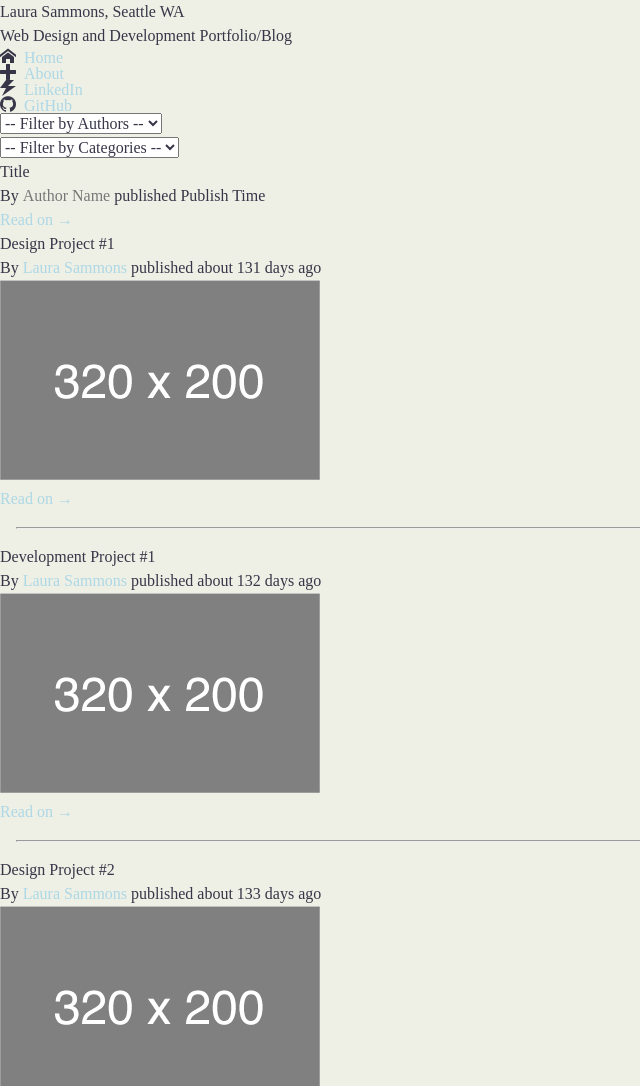
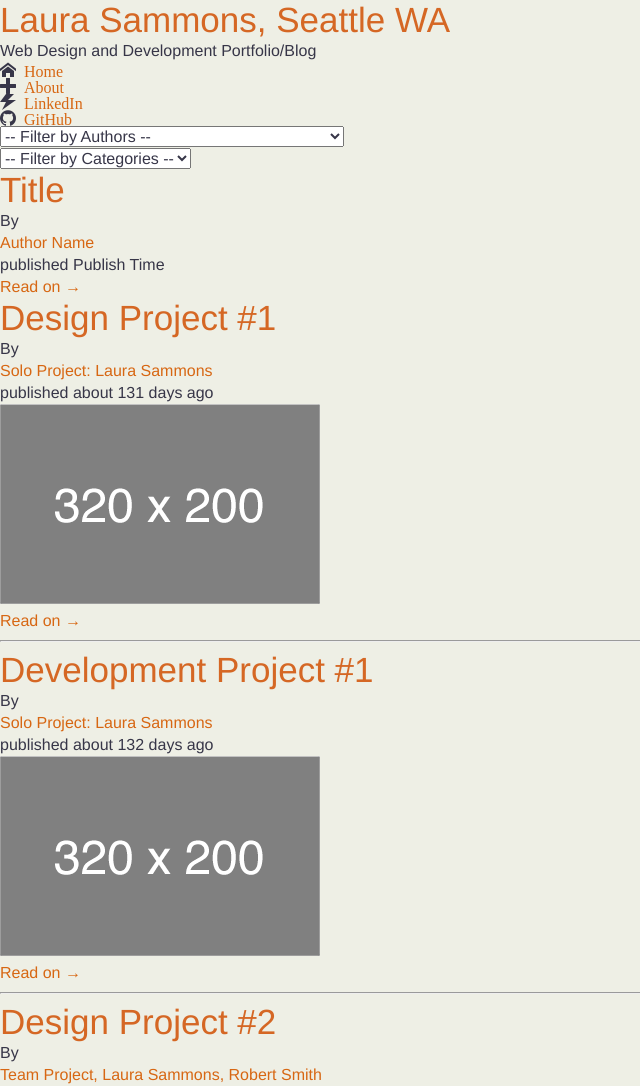
Before and after one commit to lsammons/301n2-portfolio, a plain HTML site: page laura-02-portfolio/index.html in a window 1280 px wide. Shown: the top 1086 px of the page, without its empty margins (0-640 px from the left). Drawn offline with nearby package versions, Linux system fonts and the light colour scheme; files whose address does not match are found by name.

Commit message:
added layout.css styles, modified files

```diff
--- a/laura-02-portfolio/styles/base.css
+++ b/laura-02-portfolio/styles/base.css
@@ -14,16 +14,23 @@ blockquote:before, blockquote:after,q:before, q:after {content: ''; content: non
 table {border-collapse: collapse; border-spacing: 0;}
 strong {font-weight: 700;}
 em {font-style: italic;}
-/* General
+
+/* Element Styles
 ***********************/
-/*body {
+#about {
+  margin-top: 100px;
+}
+#wrapper {
+  margin:0px auto;
+}
+body {
 	font-size:16px;
 	line-height:22px;
 	height: auto;
 	font-family: Helvetica, sans-serif;
 	color:#373648;
 	background-color:#EEEFE5;
-	margin:0px auto;
+	/*margin:0px auto;*/
 }
 a:link {color: #d76713; text-decoration:none;}
 a:visited {color: #d76713; text-decoration:none;}
@@ -35,52 +42,11 @@ h1 {
 	color:#D56724;
 }
 .site-header {
-		width:94%;
-		max-width:1200px;
-		margin:0px auto;
+		/*width:94%;
+		max-width:1200px;*/
+		/*margin:0px auto;*/
 }
 
 footer {
   margin-top: 25px;
-}*/
-/* TODO: Add some coordinated colors to make the blog more distinguished:
-         Use an accent color for all links, and remove their underline. */
-
-body {
-  line-height: 1.5;
-  font-size: 100%;
-  color: #373648;
-  background-color: #EEEFE5;
 }
-
-hr {
-  margin: 1em;
-  width: 80%;
-}
-
-/*TEXT STYLES
-=======================================*/
-p {
-  font-size: 1em;
-}
-
-address {
-  display: inline-block;
-}
-
-/*LINK STYLES
-=======================================*/
-
-a, a:link, a:active {
-  text-decoration: none;
-  color: lightblue;
-}
-
-a:hover, a:focus {
-  /*background-color: green;
-  color:white;*/
-}
-
-a:visited {
-  color: #777;
-}
--- /dev/null
+++ b/laura-02-portfolio/styles/layout.css
@@ -0,0 +1,4 @@
+/* Layout Styles
+***********************/
+
+/* STYLES FOR MEDIA QUERIES / ADAPTIVE DESIGN */
```
Also changed, not shown: laura-02-portfolio/index.html (+0 -1 lines), laura-02-portfolio/scripts/blogArticles.js, 1 other file.
